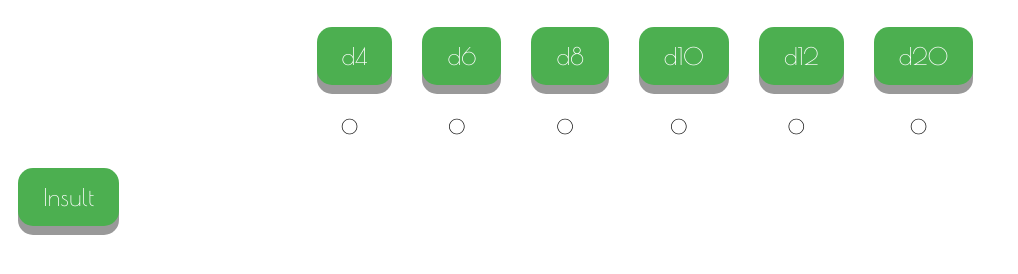
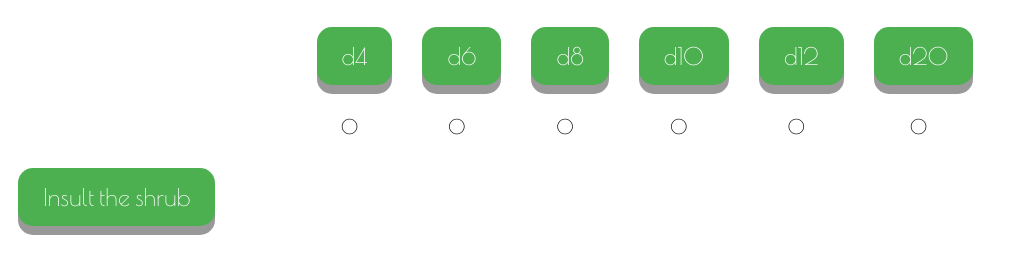
Before and after one commit to NormanBard/DND-Dice, a plain HTML site: page index.html in a window 1280 px wide. Shown: the part 112-386 px from the top of the page, without its empty margins (0-1018 px from the left). Drawn offline with nearby package versions, Linux system fonts and the light colour scheme.

Commit message:
update the insult button

```diff
--- a/index.html
+++ b/index.html
@@ -48,7 +48,7 @@
             </div>
         </div>
     </div>
-<button type= "button" id="insultBtn">Insult</button>
+<button type= "button" id="insultBtn">Insult the shrub</button>
 <div id="insultDiv"></div>
 
 </p>
```
